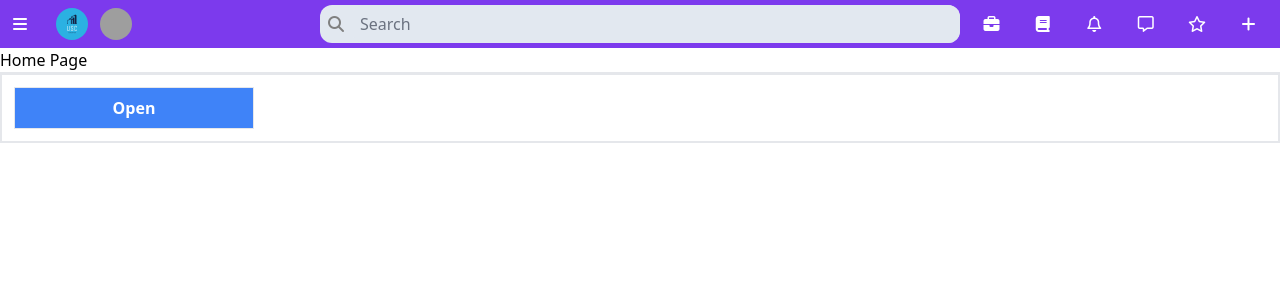
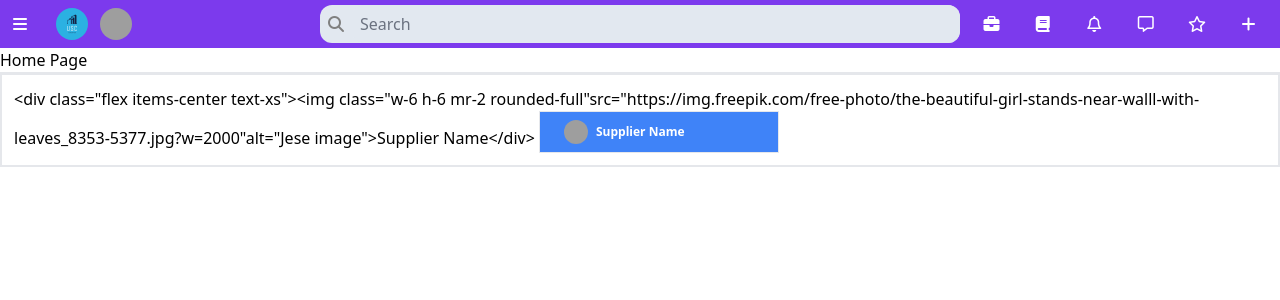
Before and after one commit to cavidanbagiri/UstaySCClient, a Vue app: page / in a window 1280 px wide. Shown: the top 300 px of the page. Built offline with nearby package versions, Linux system fonts and the light colour scheme; grey boxes are pictures that could not be loaded.

Commit message:
change btn and add row html

```diff
--- a/src/components/design/Dropdown_Comp.vue
+++ b/src/components/design/Dropdown_Comp.vue
@@ -1,8 +1,9 @@
 <template>
     <div class="border-2 p-3 ">
+        {{ selected_user }}
+        <button v-html="selected_user" class="border py-2 px-6 w-60 bg-blue-500 text-white font-bold"
+            @click="show_dropdown = !show_dropdown">
 
-        <button class="border py-2 px-6 w-60 bg-blue-500 text-white font-bold" @click="show_dropdown = !show_dropdown">
-            Open
         </button>
 
         <transition enter-active-class="transition ease-out duration-750" enter-class="transform opacity-0 scale-95"
@@ -11,8 +12,10 @@
 
             <!-- Dropdown menu -->
             <div id="dropdownUsers" v-if="show_dropdown" class="z-10 bg-white rounded-lg shadow w-60 dark:bg-gray-700">
-                <ul class="h-48 py-2  overflow-y-auto text-gray-700 dark:text-gray-200" aria-labelledby="dropdownUsersButton">
-                    <li class="text-xs">
+                <ul class="h-48 py-2  overflow-y-auto text-gray-700 dark:text-gray-200"
+                    aria-labelledby="dropdownUsersButton">
+                    <li class="text-xs" @click="changeBtnText($event)">
+                        <div class="">
                             <a href="#"
                                 class="flex items-center px-4 py-2 hover:bg-gray-100 dark:hover:bg-gray-600 dark:hover:text-white">
                                 <img class="w-6 h-6 mr-2 rounded-full"
@@ -20,6 +23,7 @@
                                     alt="Jese image">
                                 Cavidan Bagirli
                             </a>
+                        </div>
                     </li>
                     <li class="text-xs">
                         <a href="#"
@@ -62,6 +66,20 @@
 import { ref } from 'vue';
 const show_dropdown = ref(false);
 
+let selected_user = ref('<div class="flex items-center text-xs"><img class="w-6 h-6 mr-2 rounded-full"' +
+    'src="https://img.freepik.com/free-photo/the-beautiful-girl-stands-near-walll-with-leaves_8353-5377.jpg?w=2000"' +
+    'alt="Jese image">' +
+    'Supplier Name</div>')
+
+const changeBtnText = (elem) => {
+    console.log(elem.target);
+    // selected_user.value='<div class="flex items-center text-xs"><img class="w-6 h-6 mr-2 rounded-full"' +
+    // 'src="https://img.freepik.com/free-photo/the-beautiful-girl-stands-near-walll-with-leaves_8353-5377.jpg?w=2000"' +
+    // 'alt="Jese image">' +
+    // 'Hello world</div>'
+    selected_user.value=elem.srcElement
+}
+
 </script>
 
 <style lang="scss" scoped></style>
```
Lines whose indentation alone changed are shown as unchanged.
